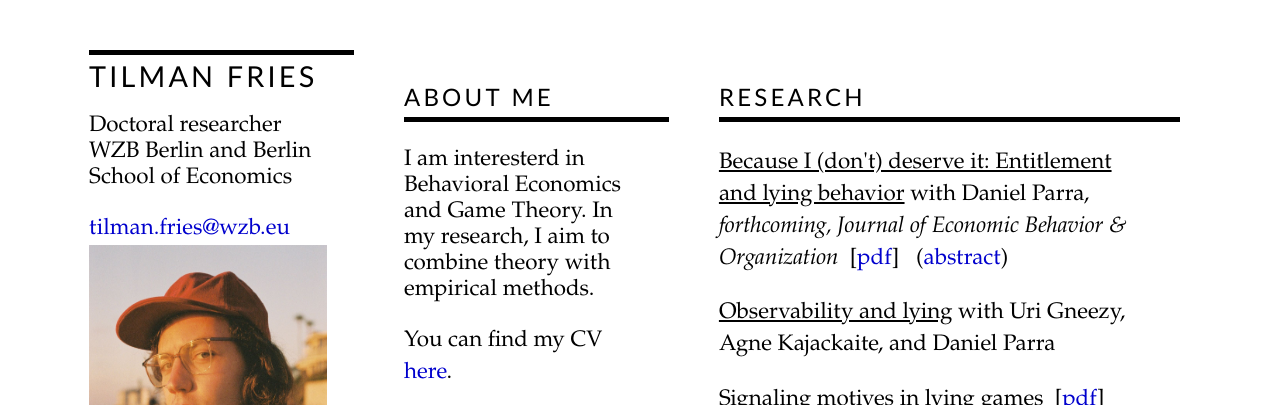
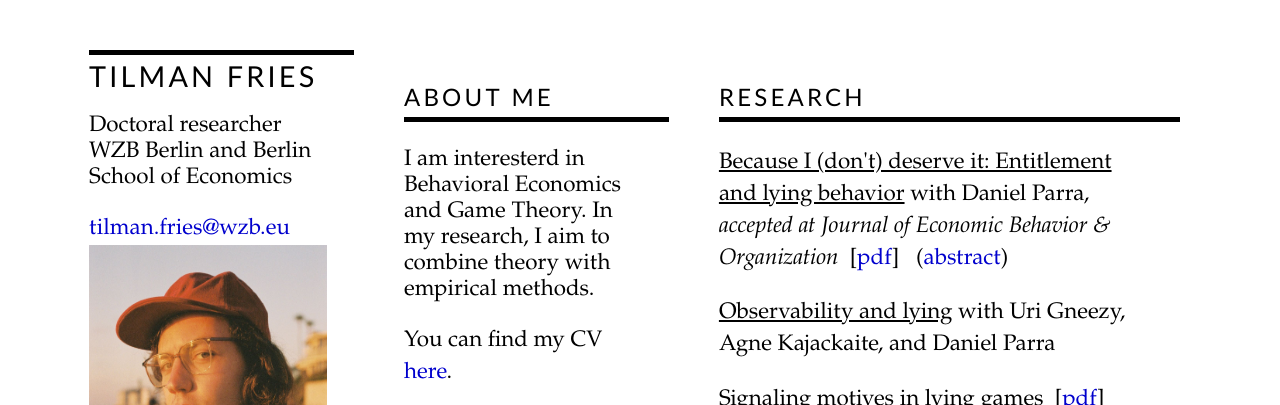
Before and after one commit to tilmanfries/tilmanfries.github.io, a Jekyll site: the page built from index.md, in a window 1280 px wide. Shown: the top 405 px of the page. Built offline with Jekyll 4.4.1, drawn with Linux system fonts in a browser that asks for light colours.

Commit message:
changed j. entry

```diff
--- a/index.md
+++ b/index.md
@@ -10,7 +10,7 @@ projects:
     collab: Daniel Parra
     pdf: lying_entitlement.pdf
     link: none
-    journal: forthcoming, Journal of Economic Behavior & Organization
+    journal: accepted at Journal of Economic Behavior & Organization
     abstract: "We study the effect of entitlement on the willingness to lie. We set up a model of lying where individuals feel more or less entitled to their endowment  depending on how they earned it. When given the opportunity to lie to keep their endowment, individuals who feel more entitled are encouraged to lie while others are discouraged. To test the model predictions we use a laboratory experiment where we compare the lying behavior of participants endowed with a high endowment and participants endowed with a low endowment. In one treatment, the allocation of the endowment is decided by participants' performance, and in the other, it is determined by a random draw. Our study shows that deservingness influences lying in an intuitive direction: when participants’ performance determines income, those who earn less money lie less than those who earn more. We do not find differences in lying when participants perform the same task but lie to keep windfall endowments."
   - name: Observability and lying
     collab: Uri Gneezy, Agne Kajackaite, and Daniel Parra
```
